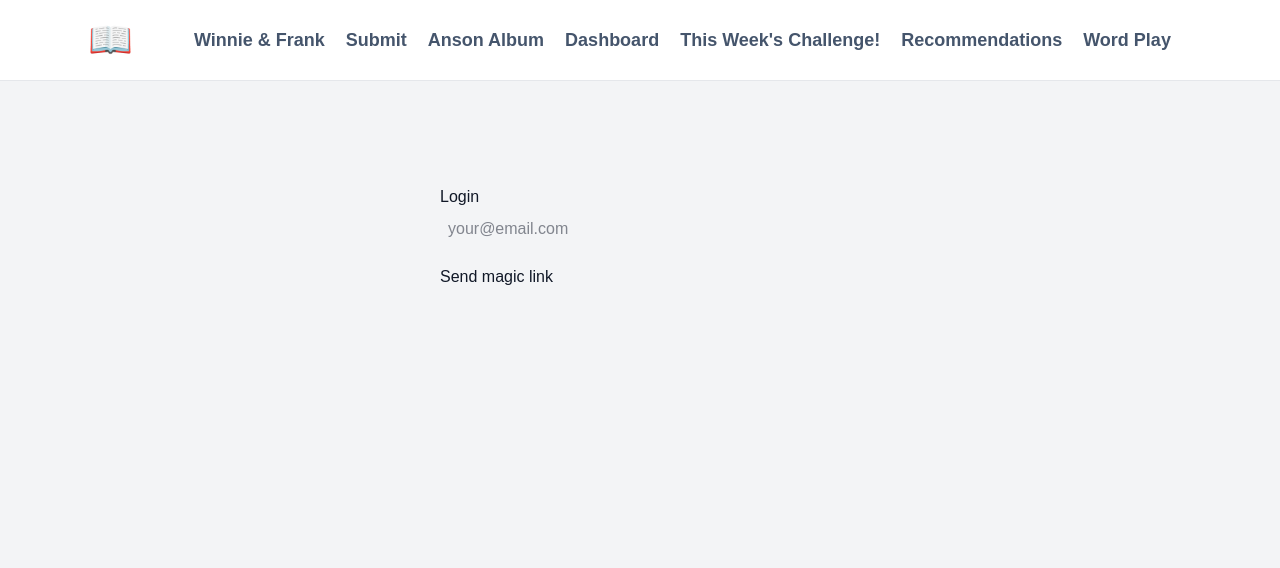
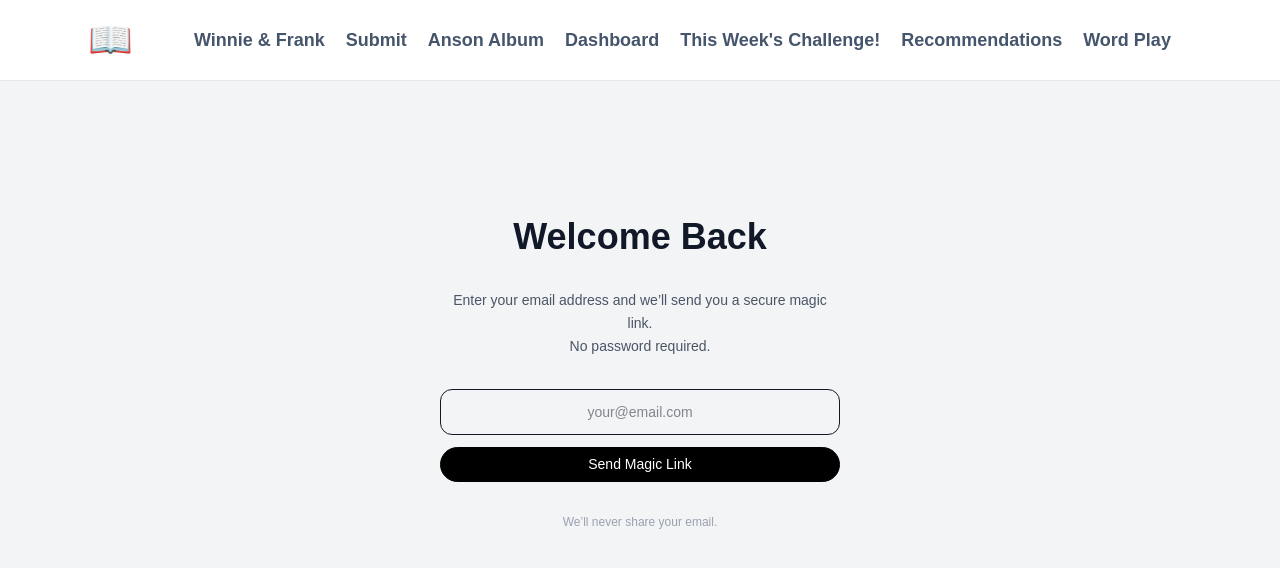
Before and after one commit to PatHub78/anson-family-repository, a Next.js app: page /login in a window 1280 px wide. Shown: the top 568 px of the page. Built offline with nearby package versions, Linux system fonts and the light colour scheme; no server answers.

Commit message:
redirect root to dashboard

```diff
--- a/app/login/page.tsx
+++ b/app/login/page.tsx
@@ -1,25 +1,30 @@
 "use client";
 
 import { useState } from "react";
-import { useRouter } from "next/navigation";
+import AuthGuard from "@/app/components/AuthGuard"; // (optional if you ever reuse layout)
 import { createClient } from "@supabase/supabase-js";
 
-const supabaseUrl = process.env.NEXT_PUBLIC_SUPABASE_URL!;
-const supabaseAnonKey = process.env.NEXT_PUBLIC_SUPABASE_ANON_KEY!;
-const supabase = createClient(supabaseUrl, supabaseAnonKey);
+const supabase = createClient(
+  process.env.NEXT_PUBLIC_SUPABASE_URL!,
+  process.env.NEXT_PUBLIC_SUPABASE_ANON_KEY!
+);
 
 export default function LoginPage() {
   const [email, setEmail] = useState("");
   const [loading, setLoading] = useState(false);
-  const router = useRouter();
 
   const handleLogin = async () => {
+    if (!email) {
+      alert("Please enter your email");
+      return;
+    }
+
     setLoading(true);
 
     const { error } = await supabase.auth.signInWithOtp({
       email,
       options: {
-        emailRedirectTo: "http://localhost:3000/album",
+        emailRedirectTo: `${window.location.origin}/about`, // ✅ Redirect after login (adjust as needed)
       },
     });
 
@@ -28,25 +33,45 @@ export default function LoginPage() {
     if (error) {
       alert(error.message);
     } else {
-      alert("Check your email for the login link!");
+      alert("📬 Check your email — your login link is on the way!");
     }
   };
 
   return (
-    <main style={{ maxWidth: 400, margin: "4rem auto" }}>
-      <h1>Login</h1>
+    <main className="max-w-md mx-auto py-24 px-6 text-center space-y-8">
 
+      <h1 className="text-4xl font-semibold">
+        Welcome Back
+      </h1>
+
+      <p className="text-gray-600 text-sm leading-relaxed">
+        Enter your email address and we’ll send you a secure magic link.
+        <br />
+        No password required.
+      </p>
+
+      <div className="space-y-3">
         <input
           type="email"
           placeholder="your@email.com"
           value={email}
           onChange={(e) => setEmail(e.target.value)}
-        style={{ width: "100%", padding: "0.5rem", marginBottom: "1rem" }}
+          className="w-full border rounded-xl px-4 py-3 text-sm text-center focus:outline-none focus:ring-2 focus:ring-black"
         />
 
-      <button onClick={handleLogin} disabled={loading}>
-        {loading ? "Sending link..." : "Send magic link"}
+        <button
+          onClick={handleLogin}
+          disabled={loading}
+          className="pill pill-active w-full"
+        >
+          {loading ? "Sending link..." : "Send Magic Link"}
         </button>
+      </div>
+
+      <p className="text-xs text-gray-400">
+        We’ll never share your email.
+      </p>
+
     </main>
   );
 }
--- a/app/page.tsx
+++ b/app/page.tsx
@@ -1,17 +1,5 @@
-import Link from "next/link";
+import { redirect } from "next/navigation";
 
-export default function HomePage() {
-  return (
-    <main>
-      <h1>Welcome to We Are The Ansons 👋</h1>
-
-      <nav>
-        <ul>
-          <li>
-            <Link href="/about">About</Link>
-          </li>
-        </ul>
-      </nav>
-    </main>
-  );
+export default function Home() {
+  redirect("/dashboard");
 }
```
Lines whose indentation alone changed are shown as unchanged.
